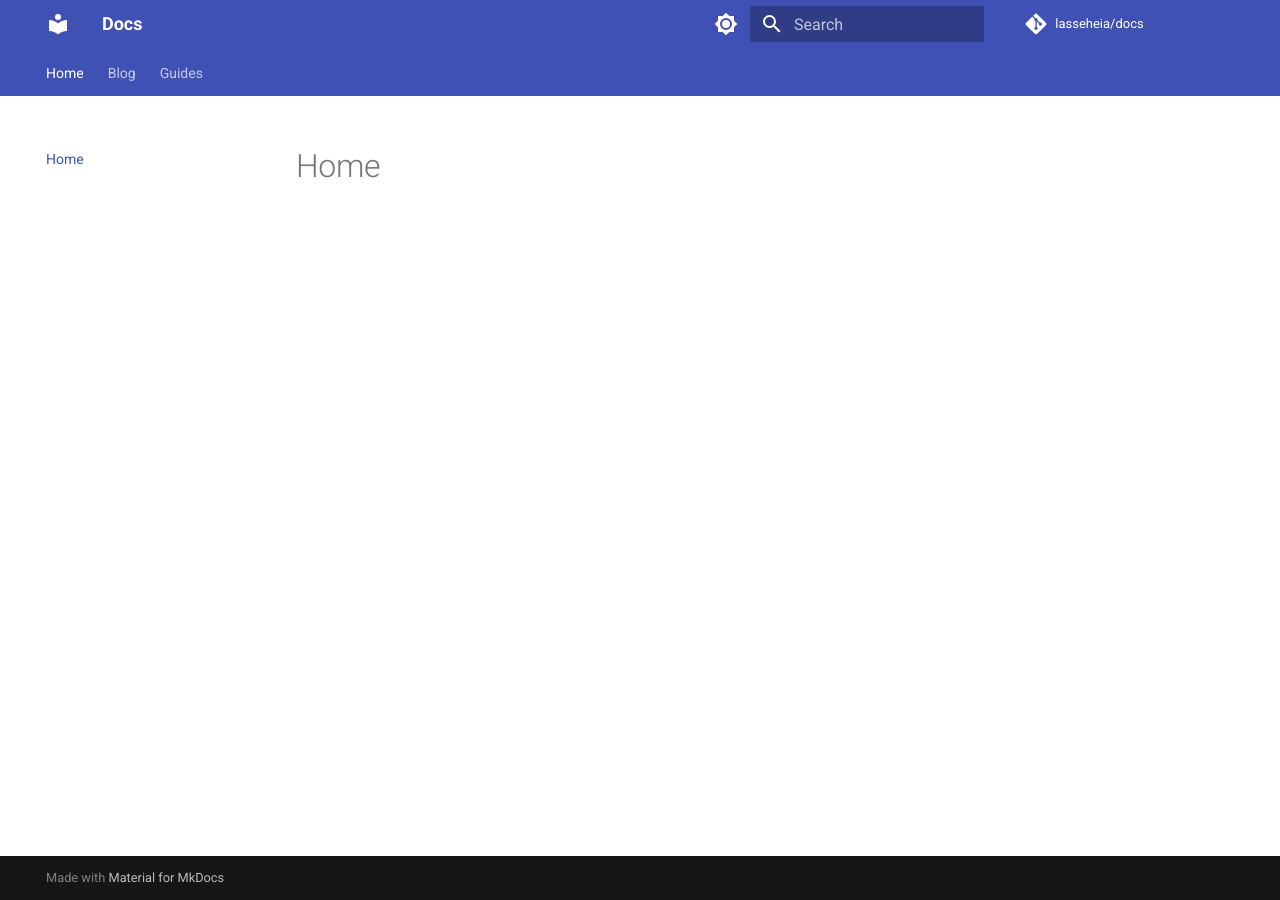
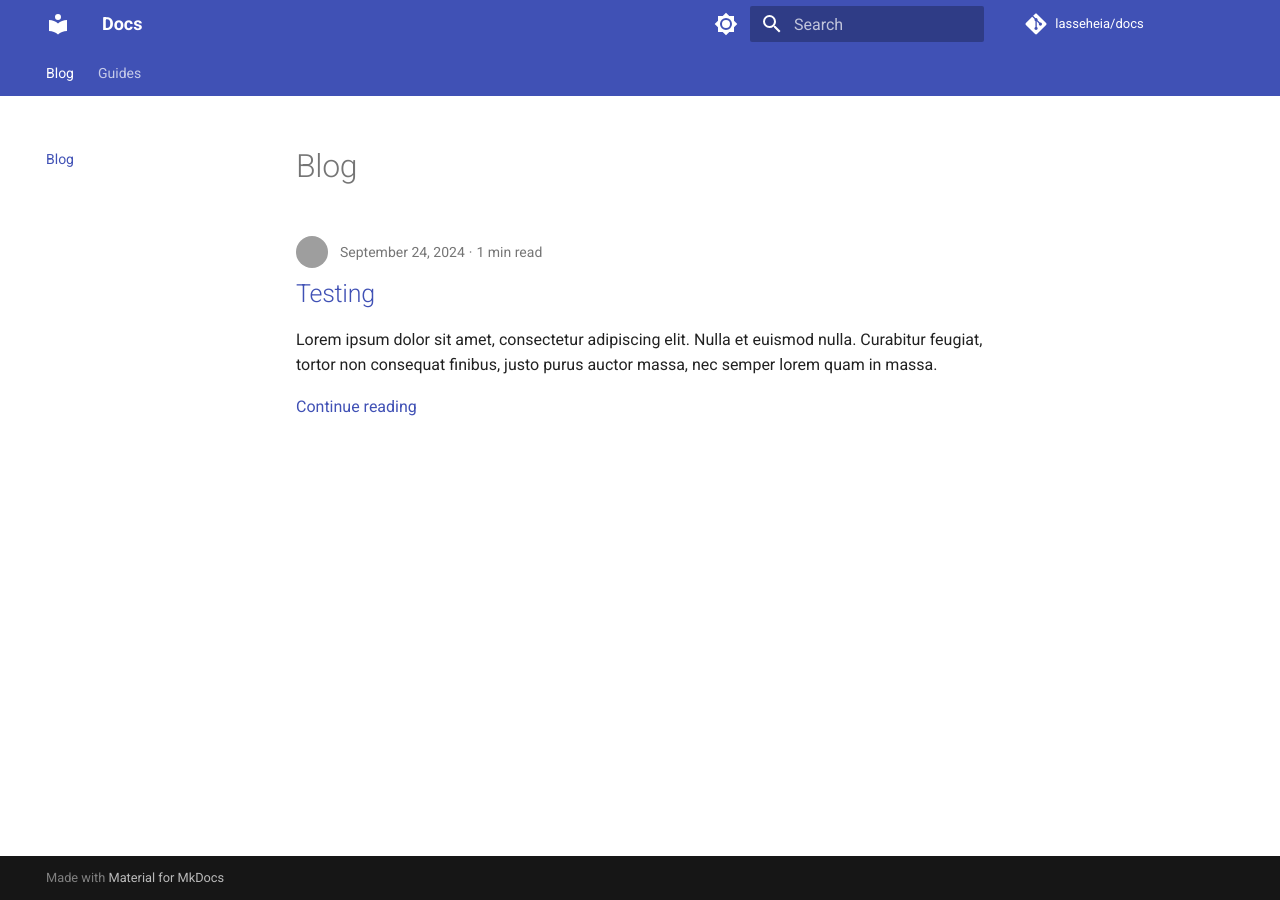
Before and after one commit to lasseheia/docs, an MkDocs documentation site: the page built from docs/index.md, in a window 1280 px wide. Built offline with MkDocs 1.6.1 and Material for MkDocs 9.7.7, drawn with Linux system fonts in a browser that asks for light colours; comment, search, counter and statistics services are not loaded; grey boxes are pictures that could not be loaded.

Commit message:
:sparkles: Add first test blog post and configure blog plugin

```diff
--- /dev/null
+++ b/docs/.authors.yml
@@ -0,0 +1,5 @@
+authors:
+  lasseheia:
+    name: Lasse Heia
+    description: Creator
+    avatar: https://github.com/lasseheia.png
--- a/docs/index.md
+++ b/docs/index.md
@@ -1 +1 @@
-# Home
+# Blog
--- /dev/null
+++ b/docs/posts/test.md
@@ -0,0 +1,21 @@
+---
+date: 2024-09-24
+authors:
+    - lasseheia
+categories:
+    - Nix
+    - Kubernetes
+---
+
+# Testing
+
+Lorem ipsum dolor sit amet, consectetur adipiscing elit. Nulla et euismod
+nulla. Curabitur feugiat, tortor non consequat finibus, justo purus auctor
+massa, nec semper lorem quam in massa.
+
+<!-- more -->
+
+
+Lorem ipsum dolor sit amet, consectetur adipiscing elit. Nulla et euismod
+nulla. Curabitur feugiat, tortor non consequat finibus, justo purus auctor
+massa, nec semper lorem quam in massa.
--- a/mkdocs.yml
+++ b/mkdocs.yml
@@ -26,7 +26,10 @@ theme:
 
 plugins:
   - search
-  - blog
+  - blog:
+      blog_dir: .
+      archive: false
+      categories: false
 
 repo_name: lasseheia/docs
 repo_url: https://github.com/lasseheia/docs
```
Also changed, not shown: docs/blog/index.md (deleted, +0 -1 lines), docs/blog/posts/test.md (deleted, +0 -6 lines).
